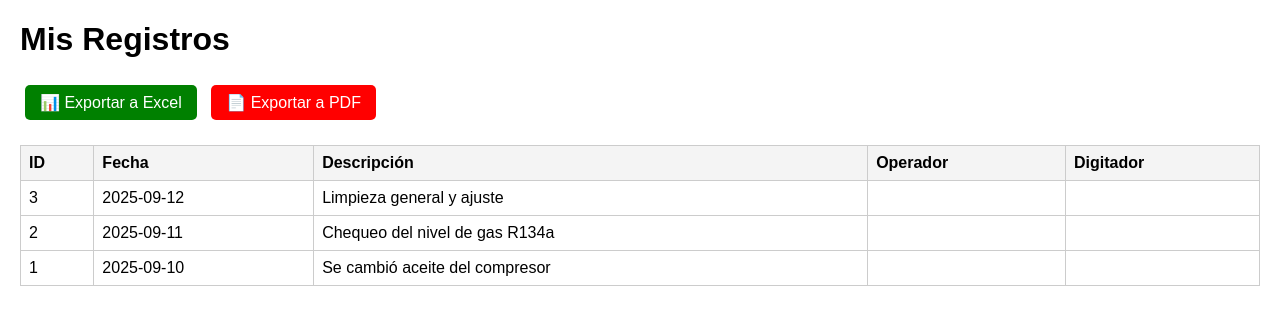
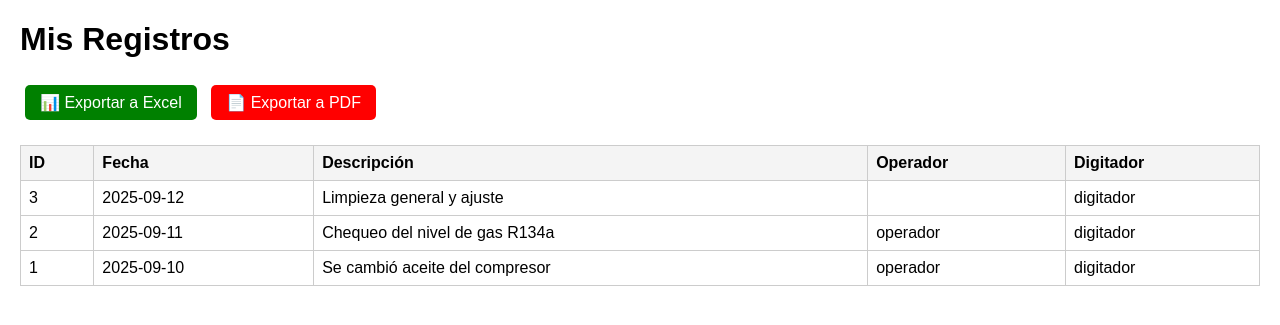
Before and after one commit to D4rksit3/refriservis, a PHP site: page /digitador/mis_registros.php in a window 1280 px wide. Shown: the top 325 px of the page. Run offline with PHP 8.4, Linux system fonts and the light colour scheme; a user stored in the database is signed in; data comes from the database, SQL or seed files in the repository; tables that the repository leaves empty or names only in its code hold one stand-in row (values such as "Sample post").

Commit message:
registros

```diff
--- a/digitador/mis_registros.php
+++ b/digitador/mis_registros.php
@@ -1,27 +1,26 @@
 <?php
-
-error_reporting(E_ALL);
-ini_set('display_errors', 1);
-
-
 session_start();
 if (!isset($_SESSION['usuario_id'])) {
     header("Location: login.php?error=sesion");
     exit();
 }
 
-// Conexión a la BD
 require_once __DIR__ . "/../config/db.php";
 
-// Consulta
-$query = "SELECT m.id, m.fecha, m.descripcion, o.nombre AS operador, d.nombre AS digitador
+// Consulta adaptada a la BD
+$query = "SELECT m.id, m.fecha, m.descripcion,
+                 op.nombre AS operador,
+                 dig.nombre AS digitador
           FROM mantenimientos m
-          LEFT JOIN operadores o ON m.operador_id = o.id
-          LEFT JOIN digitadores d ON m.digitador_id = d.id
+          LEFT JOIN usuarios op ON m.operador_id = op.id
+          LEFT JOIN usuarios dig ON m.digitador_id = dig.id
           ORDER BY m.fecha DESC";
 
+$stmt = $pdo->query($query);
+$result = $stmt->fetchAll();
+
 // Exportar Excel
-if (isset($_GET['action']) && $_GET['action'] === 'excel') {
+if (isset($_GET['action']) && $_GET['action'] == 'excel') {
     header("Content-Type: application/vnd.ms-excel; charset=utf-8");
     header("Content-Disposition: attachment; filename=reporte_mantenimientos.xls");
     header("Pragma: no-cache");
@@ -35,8 +34,7 @@ if (isset($_GET['action']) && $_GET['action'] === 'excel') {
             <td>Operador</td>
             <td>Digitador</td>
           </tr>";
-
-    foreach ($pdo->query($query) as $fila) {
+    foreach ($result as $fila) {
         echo "<tr>
                 <td>{$fila['id']}</td>
                 <td>{$fila['fecha']}</td>
@@ -49,8 +47,8 @@ if (isset($_GET['action']) && $_GET['action'] === 'excel') {
     exit();
 }
 
-// Exportar PDF
-if (isset($_GET['action']) && $_GET['action'] === 'pdf') {
+// Exportar PDF con FPDF
+if (isset($_GET['action']) && $_GET['action'] == 'pdf') {
     require("fpdf.php");
 
     $pdf = new FPDF('L', 'mm', 'A4');
@@ -66,7 +64,7 @@ if (isset($_GET['action']) && $_GET['action'] === 'pdf') {
     $pdf->Cell(60, 8, "Digitador", 1, 1, 'C');
 
     $pdf->SetFont('Arial', '', 10);
-    foreach ($pdo->query($query) as $fila) {
+    foreach ($result as $fila) {
         $pdf->Cell(20, 8, $fila['id'], 1, 0, 'C');
         $pdf->Cell(30, 8, $fila['fecha'], 1, 0, 'C');
         $pdf->Cell(100, 8, $fila['descripcion'], 1, 0, 'L');
@@ -77,10 +75,6 @@ if (isset($_GET['action']) && $_GET['action'] === 'pdf') {
     $pdf->Output("D", "reporte_mantenimientos.pdf");
     exit();
 }
-
-// Obtener resultados para mostrar en la tabla HTML
-$stmt = $pdo->query($query);
-$result = $stmt->fetchAll();
 ?>
 <!DOCTYPE html>
 <html lang="es">
@@ -112,11 +106,11 @@ $result = $stmt->fetchAll();
         </tr>
         <?php foreach ($result as $row) { ?>
             <tr>
-                <td><?= htmlspecialchars($row['id']) ?></td>
-                <td><?= htmlspecialchars($row['fecha']) ?></td>
-                <td><?= htmlspecialchars($row['descripcion']) ?></td>
-                <td><?= htmlspecialchars($row['operador']) ?></td>
-                <td><?= htmlspecialchars($row['digitador']) ?></td>
+                <td><?= $row['id'] ?></td>
+                <td><?= $row['fecha'] ?></td>
+                <td><?= $row['descripcion'] ?></td>
+                <td><?= $row['operador'] ?></td>
+                <td><?= $row['digitador'] ?></td>
             </tr>
         <?php } ?>
     </table>
```
